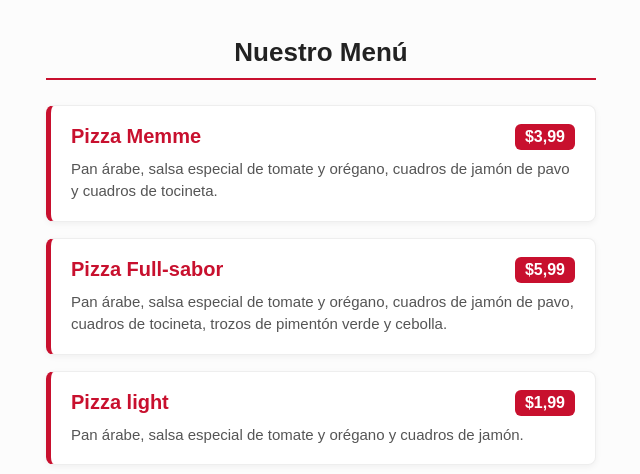
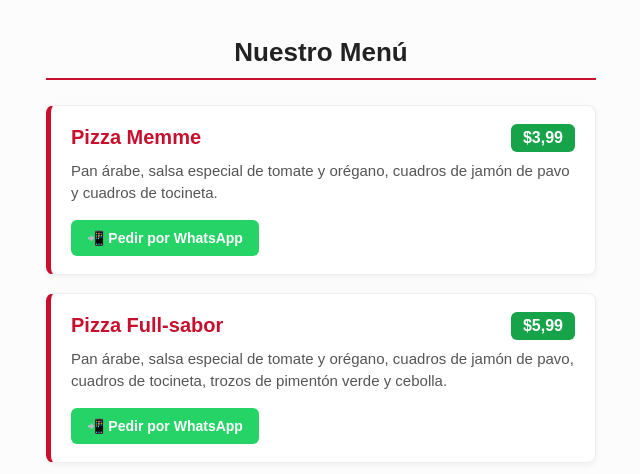
Before and after one commit to ricardojosediazbarrios-star/ricardojosediazbarrios-star.github.io, a plain HTML site: page index.html in a window 1280 px wide. Shown: the part 326-800 px from the top of the page, without its empty margins (319-959 px from the left). Drawn offline with Linux system fonts and the light colour scheme.

Commit message:
Update index.html
Even More updates

```diff
--- a/index.html
+++ b/index.html
@@ -32,7 +32,7 @@
       border-left: 5px solid #c8102e;
       border-radius: 8px;
       padding: 18px 20px;
-      margin-bottom: 16px;
+      margin-bottom: 18px;
       box-shadow: 0 2px 6px rgba(0,0,0,0.05);
     }
     .pizza-header {
@@ -47,18 +47,32 @@
       font-size: 20px;
     }
     .price {
-      background-color: #c8102e;
+      background-color: #16a34a;
       color: #ffffff;
       font-weight: bold;
-      padding: 4px 10px;
+      padding: 5px 12px;
       border-radius: 6px;
       font-size: 16px;
     }
     .pizza-card p {
-      margin: 0;
+      margin: 0 0 15px 0;
       color: #555;
       line-height: 1.5;
       font-size: 15px;
+    }
+    .btn-whatsapp {
+      display: inline-block;
+      background-color: #25D366;
+      color: #ffffff;
+      text-decoration: none;
+      font-weight: bold;
+      padding: 10px 16px;
+      border-radius: 6px;
+      font-size: 14px;
+      transition: background-color 0.2s;
+    }
+    .btn-whatsapp:hover {
+      background-color: #1ebe5d;
     }
   </style>
 </head>
@@ -78,6 +92,7 @@
         <span class="price">$3,99</span>
       </div>
       <p>Pan árabe, salsa especial de tomate y orégano, cuadros de jamón de pavo y cuadros de tocineta.</p>
+      <a class="btn-whatsapp" href="https://wa.me" target="_blank">📲 Pedir por WhatsApp</a>
     </div>
 
     <div class="pizza-card">
@@ -86,6 +101,7 @@
         <span class="price">$5,99</span>
       </div>
       <p>Pan árabe, salsa especial de tomate y orégano, cuadros de jamón de pavo, cuadros de tocineta, trozos de pimentón verde y cebolla.</p>
+      <a class="btn-whatsapp" href="https://wa.me" target="_blank">📲 Pedir por WhatsApp</a>
     </div>
 
     <div class="pizza-card">
@@ -94,6 +110,7 @@
         <span class="price">$1,99</span>
       </div>
       <p>Pan árabe, salsa especial de tomate y orégano y cuadros de jamón.</p>
+      <a class="btn-whatsapp" href="https://wa.me" target="_blank">📲 Pedir por WhatsApp</a>
     </div>
   </div>
 
```
